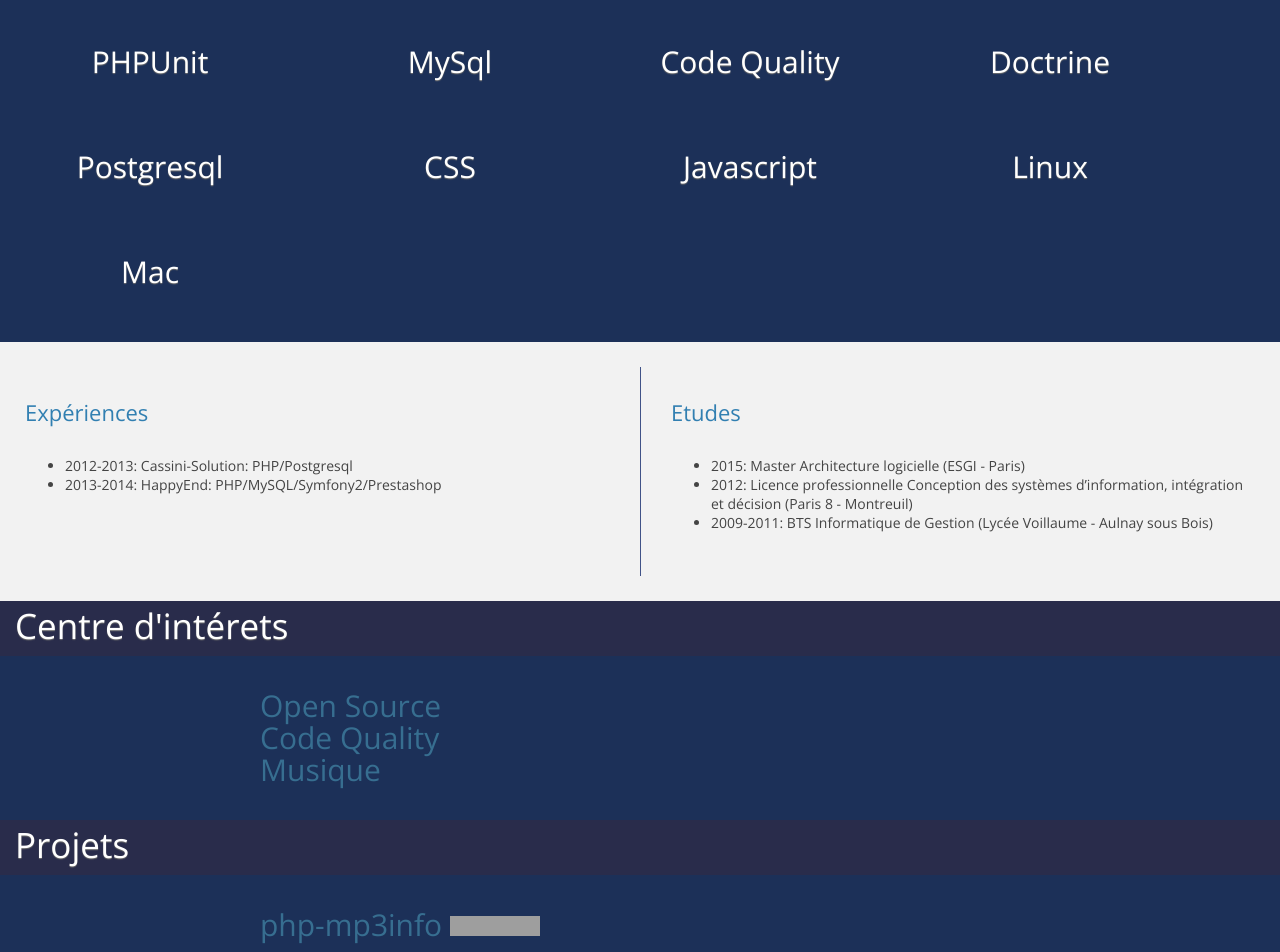
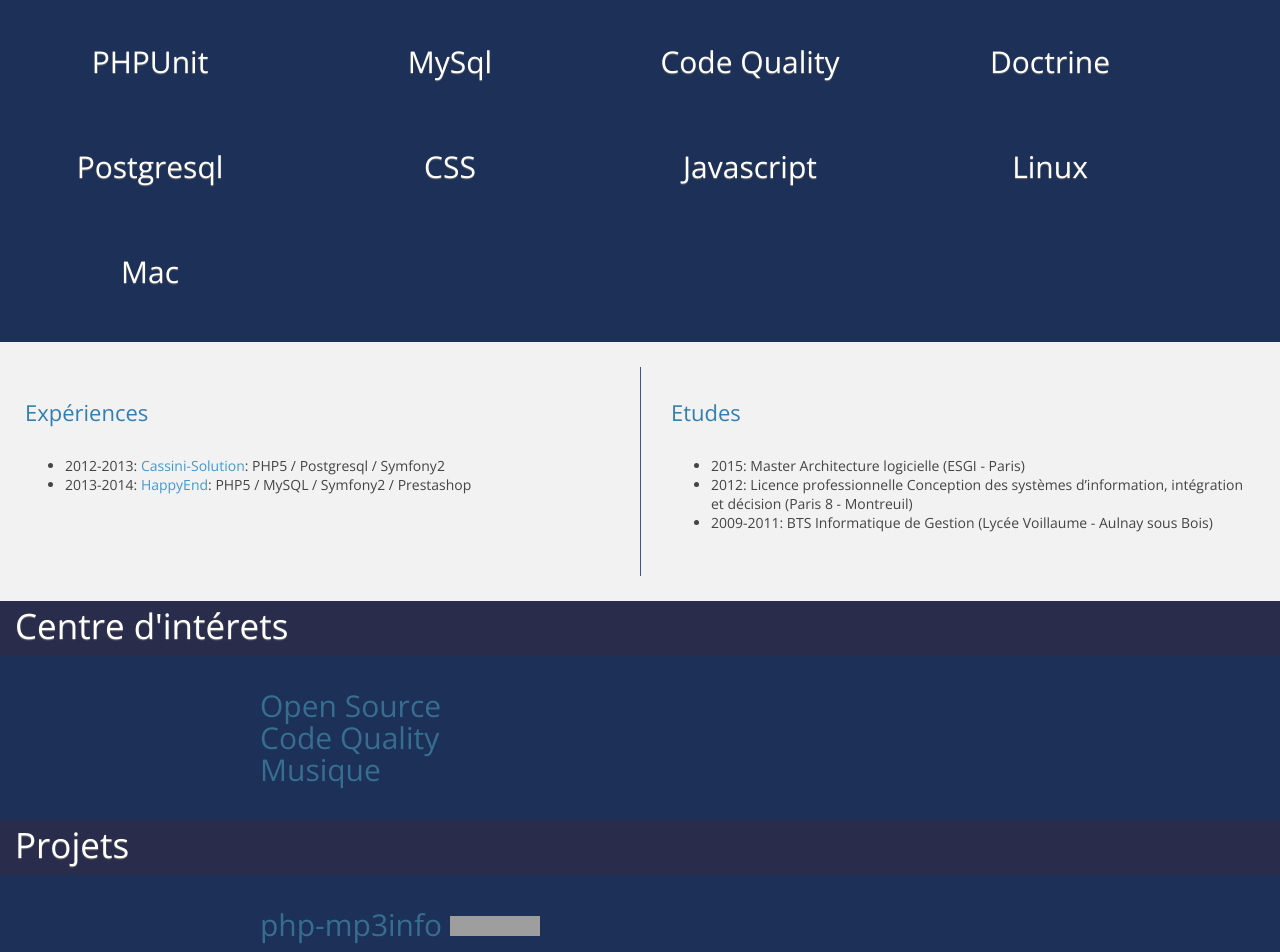
Before and after one commit to mhor/mhor.github.io, a Jekyll site: the page built from index.markdown, in a window 1280 px wide. Shown: the part 478-1430 px from the top of the page. Built offline with Jekyll 4.4.1, drawn with Linux system fonts in a browser that asks for light colours; Markdown is read by kramdown in place of the engine named in the settings; grey boxes are pictures that could not be loaded.

Commit message:
Update index.markdown

```diff
--- a/index.markdown
+++ b/index.markdown
@@ -4,8 +4,8 @@ layout: home
 
 {% capture contentLeft %}
 ## Expériences  ##
-- **2012-2013:** Cassini-Solution: PHP/Postgresql
-- **2013-2014:** HappyEnd: PHP/MySQL/Symfony2/Prestashop
+- **2012-2013:** [Cassini-Solution](http://www.cassini-solutions.com/): PHP5 / Postgresql / Symfony2
+- **2013-2014:** [HappyEnd](http://happyend.fr/): PHP5 / MySQL / Symfony2 / Prestashop
 
 {% endcapture %}
 
```
